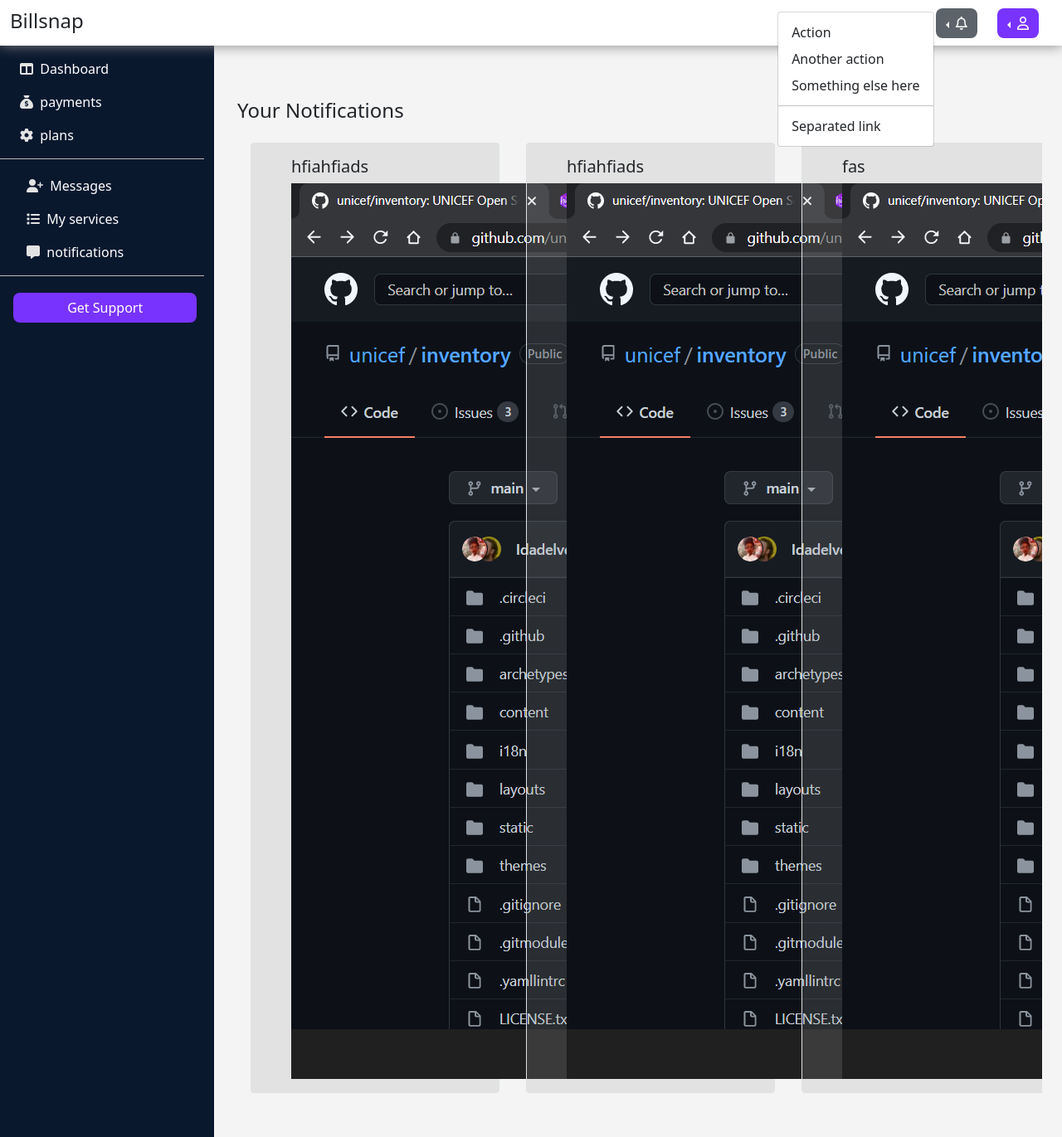
After one commit to yaswanthsaivendra/billsnapdec, a Django app: page /customer-notifications/ in a window 1280 px wide, after a click that opens the changed part. The commit adds this page. Shown: the whole page at 83% size. Run offline with Django 3.2, Linux system fonts and the light colour scheme; a user stored in the database is signed in; data comes from the database, SQL or seed files in the repository; some libraries are stand-ins or nearby versions.

Commit message:
added notificatoins

```diff
--- a/billapp/urls.py
+++ b/billapp/urls.py
@@ -7,6 +7,7 @@
     path('', views.index, name='index'),
     path('custdash/',views.dashcustomer,name='custdash'),
     path('customer-plans/',views.customer_plans,name='customer-plans'),
+    path('customer-notifications/',views.customer_notifications,name='customer-notifications'),
     path('send/',views.sending,name='send'),
     path('settings/', views.sett_ings, name='settings'),
     path('dashboard/', views.dashboard, name='dash'),
--- a/billapp/views.py
+++ b/billapp/views.py
@@ -4,6 +4,7 @@
 from django.urls import reverse
 from accounts.models import Profile
 from plans.models import Plan
+from accounts.models import Notification
 
 def index(request):
     return render(request, 'index.html')
@@ -22,8 +23,12 @@
 def customer_plans(request):
     user_profile = Profile.objects.filter(user=request.user).first()
     plans = user_profile.plans.all()
-    print(plans)
     return render(request,'customerplans.html', {'plans':plans})
+
+def customer_notifications(request):
+    user_profile = Profile.objects.filter(user=request.user).first()
+    user_notifications = Notification.objects.filter(profile=user_profile)
+    return render(request,'customernotifications.html', {'notifications':user_notifications})
 
 def sending(request):
     l=[]
--- a/templates/customerdashsidebar.html
+++ b/templates/customerdashsidebar.html
@@ -27,7 +27,7 @@
             </div>
             <div>
                 <i class="fa-solid fa-message"></i>
-                <a href="">&nbsp;notifications</a>
+                <a href="{% url 'customer-notifications' %}">&nbsp;notifications</a>
             </div>
         </div>
     </div>
--- /dev/null
+++ b/templates/customernotifications.html
@@ -0,0 +1,101 @@
+{% load static %}
+<!DOCTYPE html>
+<html lang="en" dir="ltr">
+
+<head>
+    <meta charset="UTF-8" />
+    <meta http-equiv="X-UA-Compatible" content="IE=edge" />
+    <meta name="viewport" content="width=device-width, initial-scale=1.0" />
+    <title>Customer Dash</title>
+    <link href="https://cdn.jsdelivr.net/npm/bootstrap@5.1.3/dist/css/bootstrap.min.css" rel="stylesheet" />
+    <script src="https://cdn.jsdelivr.net/npm/@popperjs/core@2.10.2/dist/umd/popper.min.js" crossorigin="anonymous">
+    </script>
+    <script src="https://cdn.jsdelivr.net/npm/bootstrap@5.1.3/dist/js/bootstrap.min.js" crossorigin="anonymous">
+    </script>
+    <link rel="stylesheet" href="https://cdnjs.cloudflare.com/ajax/libs/font-awesome/6.1.1/css/all.min.css" />
+    <link rel="preconnect" href="https://fonts.gstatic.com" crossorigin>
+    <link
+        href="https://fonts.googleapis.com/css2?family=Nunito:ital,wght@0,200;0,300;0,400;0,500;0,700;0,800;1,200;1,300;1,400;1,500;1,600;1,700&display=swap"
+        rel="stylesheet" />
+    <link rel="stylesheet" href="{% static 'dashboard/styles.css' %}" />
+    <script src="https://maxcdn.bootstrapcdn.com/bootstrap/4.5.2/js/bootstrap.min.js"></script>
+    <!-- <link rel="stylesheet" href="{% static 'assets/styles.css'%}"> -->
+</head>
+<style>
+    .bgsecondary {
+        background-color: rgba(157, 157, 157, 0.204);
+    }
+</style>
+
+<body>
+    <header>
+        <nav class="navbar navbar-expand-lg fixed-top p-md-0">
+            <div class="container-fluid">
+                <div class="d-md-none menu">
+                    <i class="fa-solid fa-bars"></i>
+                </div>
+                <div class="d-none d-md-none close">
+                    <i class="fa-solid fa-xmark fa-xl"></i>
+                </div>
+                <a class="navbar-brand d-none d-md-block mt-1" href="#">
+                    <h4 class="text-dark">Billsnap</h4>
+                </a>
+                <div class="d-flex ms-auto gap-4 pe-3">
+                    <div class="btn-group dropstart">
+                        <button type="button" class="btn btn-secondary dropdown-toggle" data-bs-toggle="dropdown"
+                            aria-expanded="false">
+                            <i class="fa-regular fa-bell"></i>
+                        </button>
+                        <ul class="dropdown-menu dropdown-menu-end mt-4">
+                            <li><a class="dropdown-item" href="#">Action</a></li>
+                            <li><a class="dropdown-item" href="#">Another action</a></li>
+                            <li><a class="dropdown-item" href="#">Something else here</a></li>
+                            <li>
+                                <hr class="dropdown-divider">
+                            </li>
+                            <li><a class="dropdown-item" href="#">Separated link</a></li>
+                        </ul>
+                    </div>
+                    <div class="btn-group dropstart">
+                        <button type="button" class="btn btn-secondary dropdown-toggle" data-bs-toggle="dropdown"
+                            aria-expanded="false">
+                            <i class="fa-regular fa-user"></i>
+
+                        </button>
+                        <ul class="dropdown-menu dropdown-menu-end mt-4">
+                            <li><a class="dropdown-item" href="#">Action</a></li>
+                            <li><a class="dropdown-item" href="#">Another action</a></li>
+                            <li><a class="dropdown-item" href="#">Something else here</a></li>
+                            <li>
+                                <hr class="dropdown-divider">
+                            </li>
+                            <li><a class="dropdown-item" href="#">Separated link</a></li>
+                        </ul>
+                    </div>
+
+                </div>
+            </div>
+        </nav>
+    </header>
+
+    <div class="main mx-auto">
+        <div class="row">
+            {% include 'customerdashsidebar.html' %}
+            <div class="col-md-7  flex-md-fill m-3">
+                <div class="col right create-customer ps-0 pe-4 me-2" id="">
+                    <div class="row mt-5">
+                        <h4>Your Notifications</h4>
+                        <div class="d-flex align-items my-3">
+                            {% for notification in notifications %}
+                            <div class="plan-card border rounded bgsecondary p-3 mb-5 px-5 mx-3">
+                                <h5>{{ notification.body }}</h5>
+                                <img src="{{ notification.image.url }}" alt="" class="noti-img">
+                            </div>
+                            {% endfor %}
+                        </div>
+                    </div>
+                </div>
+            </div>
+        </div>
+</body>
+</html>
```
